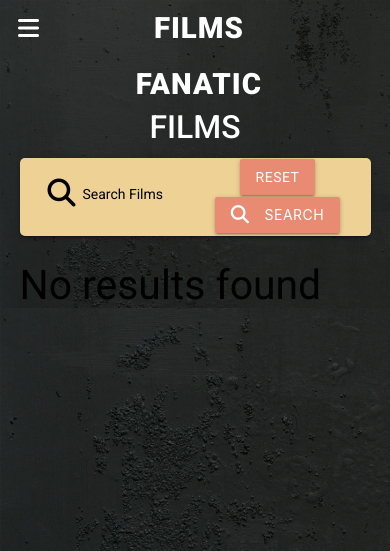
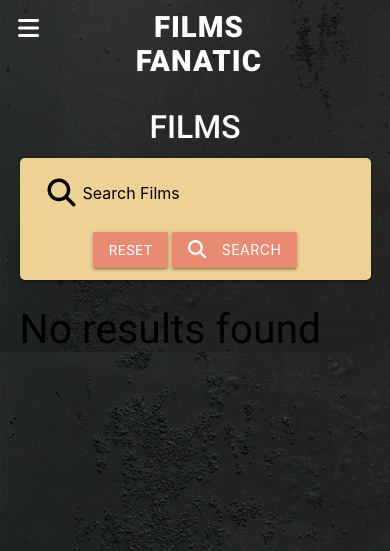
Before and after one commit to samlarby/film_reviewer, a Flask app: page / in a window 390 px wide. Shown: the top 551 px of the page. Run offline with Flask 3, Linux system fonts and the light colour scheme; data that the repository does not hold is empty; some libraries are stand-ins or nearby versions.

Commit message:
make media query edits

```diff
--- a/app.py
+++ b/app.py
@@ -144,7 +144,7 @@ def edit_film(film_id):
         flash("Film successfully edited")
     film = mongo.db.films.find_one({"_id":ObjectId(film_id)})
     username = session.get("user")
-    return render_template("edit_film.html", film=film, username=username)
+    return render_template("films.html", film=film, username=username)
 
 
 @app.route("/delete_film/<film_id>")
--- a/static/css/style.css
+++ b/static/css/style.css
@@ -45,7 +45,7 @@ nav {
 
 .sidenav li>a {
     color: white;
-    font-weight: 300;
+    font-weight: 400;
     font-size: medium;
     letter-spacing: 0.5px;
 }
@@ -108,8 +108,18 @@ input:-webkit-autofill,
 }
 
 .slogon {
+    padding: 50px;
     font-weight: 300;
+    text-decoration: underline;
 }
+
+.slogon-container {
+    display: flex;
+    justify-content: center;
+    text-align: center;
+}
+
+
 /* films.html styling */
 
 
@@ -117,6 +127,10 @@ input:-webkit-autofill,
     font-weight: 500;
     text-transform: uppercase;
     margin-top: 0;
+}
+
+::placeholder {
+    color: black;
 }
 
 #search-bar-container {
@@ -136,14 +150,29 @@ input:-webkit-autofill,
     box-shadow: none;
 }
 
+
+
+.valign-wrapper {
+    flex-wrap: wrap;
+}
+
+.collection {
+    display: flex;
+    flex-direction: column;
+    flex-wrap: wrap;
+    justify-content: center;
+    align-items: center;
+}
+
 #film {
     min-height: 84px;
-    padding-left: 133px;
+    padding: 5px;
     position: relative;
     background-color: #eed195;
     margin: 5px;
     border: none;
     border-radius: 5px;
+    width: 60%;
 }
 
 .collection {
@@ -151,10 +180,9 @@ input:-webkit-autofill,
 }
 
 #film-image {
-    position: absolute;
     height: 150px;
+    width: fit-content;
     overflow: hidden;
-    left: 15px;
     display: inline-block;
     vertical-align: middle;
     border-radius: 5px;
@@ -204,6 +232,12 @@ input:-webkit-autofill,
 
 .pagination li a:hover {
     color: #e98b72;
+
+
+}
+#pagination-container nav {
+    display: flex;
+    justify-content: center;
 }
 /* login and register page */
 
@@ -283,4 +317,18 @@ input:-webkit-autofill,
     nav {
         height: 110px;
     }
+
+    #page-title {
+        line-height: normal;
+        margin-top: 10px;
+    }
+
+    .search-bar-buttons {
+        margin-bottom: 10px;
+        margin-top: 10px;
+    }
+
+    #search-bar {
+        margin-bottom: 0;
+    }
 }
--- a/templates/add_film.html
+++ b/templates/add_film.html
@@ -33,7 +33,7 @@
                 <i class="fa-solid fa-camera-retro prefix"></i>
                 <input id="film_image" name="film_image" class="validate"
                 required></input>
-                <label for="film-image" class="active">Upload a film image (using an image url)</label>
+                <label for="film-image" class="active">Upload a film image url</label>
               </div>
             </div>
           </div>
--- a/templates/base.html
+++ b/templates/base.html
@@ -43,6 +43,7 @@
                 {% else %}
                 <li><a href="{{ url_for('login') }}">Log In</a></li>
                 <li><a href="{{ url_for('register') }}">Register</a></li>
+                <li><a href="{{ url_for('films') }}">Films</a></li>
                 {% endif %}
           </ul>
 
--- a/templates/films.html
+++ b/templates/films.html
@@ -6,13 +6,12 @@
             <div class="row valign-wrapper center-align">
                 <div class="input-field col s12 m8" id="search-bar">
                     <i class="fas fa-search prefix black-text"></i>
-                    <input type="text" name="query" id="query" value="{{ query or '' }}" minlength="1" class="validate" required>
-                    <label for="query" class="black-text">Search Films</label>
+                    <input type="text" name="query" id="query" value="{{ query or '' }}" minlength="1" class="black-text" placeholder="Search Films">
                 </div>
-                <div class="col s12 m4">
+                <div class="col s12 m4 search-bar-buttons">
                     <a href="{{ url_for('films') }}" class="btn text-shadow">Reset</a>
                     <button type="submit" class=" btn text-shadow">
-                        <i class="fas fa-search left"></i> Search
+                        <i class="fas fa-search left search-button"></i> Search
                     </button>
                 </div>
             </div>
@@ -21,14 +20,16 @@
     {% if films|length > 0 %}
     <ul class="collection">
       {% for film in films %}
-        <li class="collection-item avatar" id="film">
+        <li class="collection-item avatar center-align" id="film">
+          <div class="col s12 center-align">
           <img src="{{ film.film_image }}"  class="responsive-img" id="film-image">
+          </div>
           <h5>{{ film.film_name }}</h5>
           <p><strong>Year: </strong>{{ film.release_year }}</p>
           <p><strong>Director: </strong>{{ film.director }}</p>
           <p>Film added by {{ film.username }}</p>
           {% if film.username == session.user %}
-          <a href="{{ url_for('edit_film', film_id=film._id) }}" class="waves-effect waves-light btn-small">Edit</a>
+          <a href="{{ url_for('edit_film', film_id=film._id) }}" class="waves-effect waves-light btn-small center-align">Edit</a>
           <a href="{{ url_for('delete_film', film_id=film._id) }}" class="waves-effect waves-light btn-small">Delete</a>
           {% endif %}
           <ul class="collapsible" id="review-dropdown-container">
@@ -37,8 +38,8 @@
               <div class="collapsible-header col s6 offset-s6" id="review-dropdown"><i class="fa-solid fa-pen"></i>Reviews</div>
             </div>
               <div class="collapsible-body row">
+                <div class="col s12">
                   <ul>
-                    <div class="col s12">
                       {% for review in film.reviews %}
                           <li><strong>{{ review.username }}:</strong> {{ review.text }}  <strong>Rating:</strong> {{ review.rating }} / 5</li>
                           <!-- only show buttons for the creator of the review -->
@@ -47,8 +48,8 @@
                           <a href="{{ url_for('delete_review', film_id=film._id, review_id=review.review_id) }}" class="waves-effect waves-light btn-small">Delete Review</a>
                           {% endif %}
                       {% endfor %}
-                    </div>
                   </ul>
+                </div>
                   <div class="col s12 right-align">
                     <a class="white-text btn-small" href="{{ url_for('add_review', film_id=film._id) }}">Add a Review</a>
                   </div>
@@ -59,7 +60,7 @@
         {% endfor %}
       </ul>
       <div class="row ">
-        <div class="col s12 center-align">
+        <div class="col s12 " id="pagination-container">
           {{ pagination.links }}
         </div>
       </div>
--- a/templates/home.html
+++ b/templates/home.html
@@ -15,7 +15,7 @@
     </div>
 {% endif %}
     <div class="row">
-        <div class="col s12 center-align white-text">
+        <div class="col s12 white-text slogon-container">
             <h4 class="slogon"><em>Critiquing all the films you watch</em></h4>
         </div>
     </div>
```
